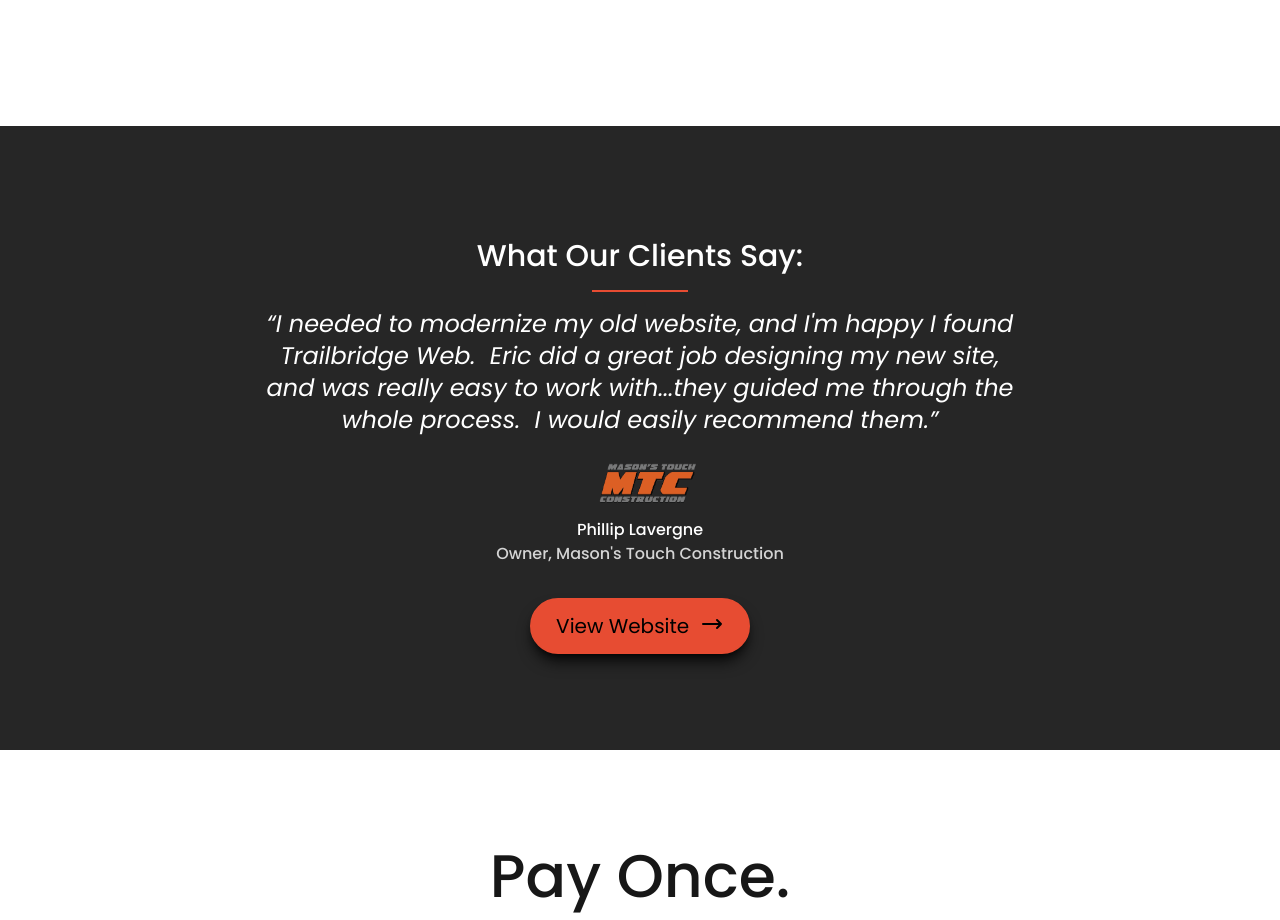
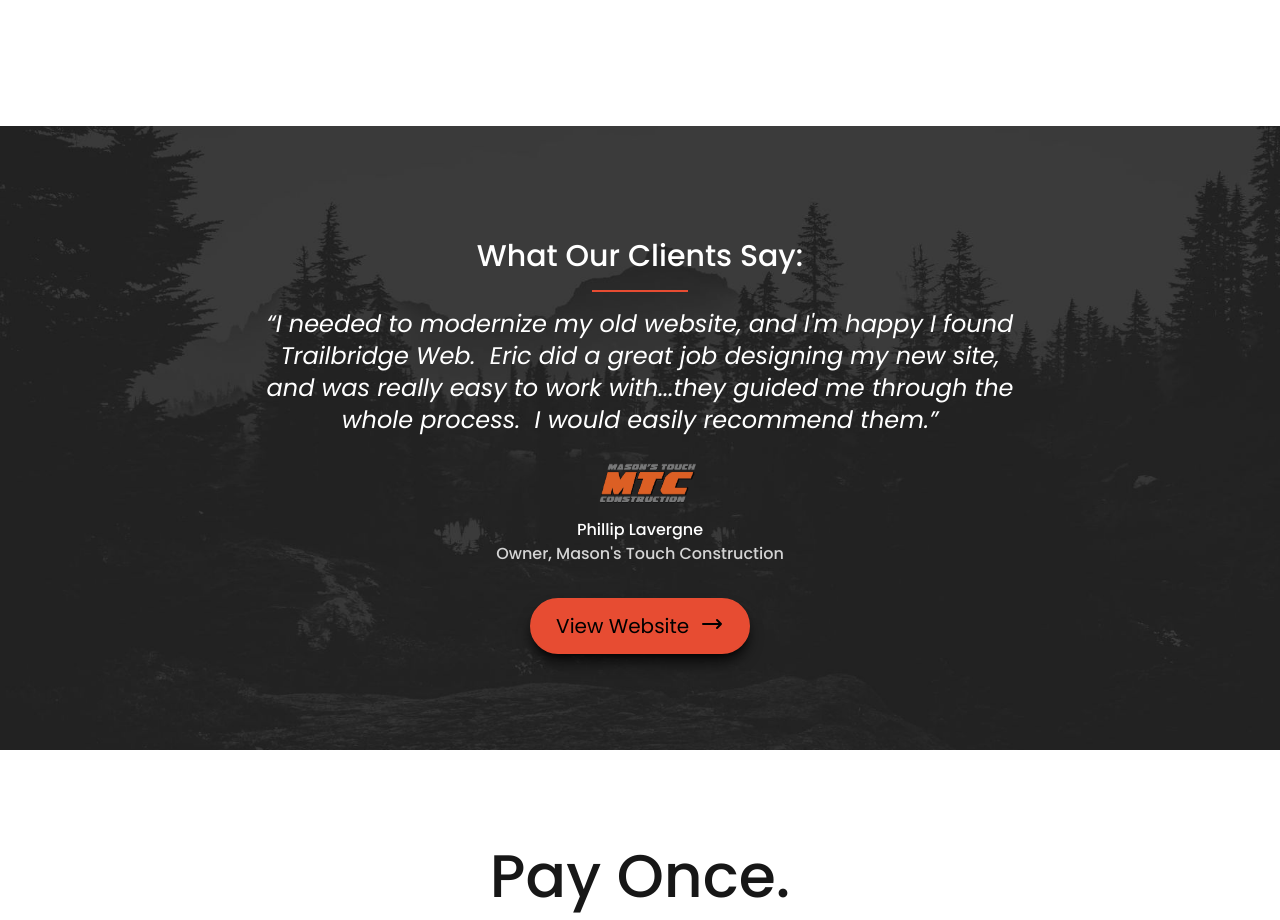
Before and after one commit to EMurrell/Agency-Beta, a Next.js app: page / in a window 1280 px wide. Shown: the part 1520-2440 px from the top of the page. Built offline with nearby package versions, Linux system fonts and the light colour scheme.

Commit message:
add bg to testimonials section

```diff
--- a/components/Testimonial.js
+++ b/components/Testimonial.js
@@ -9,7 +9,7 @@ import FadeIn from "../animations/FadeIn";
 
 export default function Testimonials() {
   return (
-    <section className="px-8 py-16 overflow-hidden text-white md:py-24 font-display bg-neutral-800 ">
+    <section className="px-8 py-16 overflow-hidden text-white bg-center bg-cover md:py-24 font-display bg-testimonial ">
       <div className="flex flex-col justify-center ">
         <FadeUp>
           <h1 className="py-4 text-2xl font-medium text-center md:text-3xl ">
@@ -49,7 +49,7 @@ export default function Testimonials() {
                     Owner, Mason&apos;s Touch Construction
                   </p>
                   <a href="https://masonstouch.com">
-                    <p className="flex flex-row px-6 py-3 mt-8 text-xl text-black border-2 rounded-full shadow-lg font-body hover:bg-transparent shadow-black/80 hover:text-highlight2 border-highlight2 bg-highlight2">
+                    <p className="flex flex-row px-6 py-3 mt-8 text-xl text-black border-2 rounded-full shadow-lg font-body hover:bg-neutral-700 shadow-black/80 hover:text-highlight2 border-highlight2 bg-highlight2">
                       View Website &nbsp;{" "}
                       <ArrowNarrowRightIcon className="w-6 h-6 text-black hover:text-highlight2" />
                     </p>
--- a/tailwind.config.js
+++ b/tailwind.config.js
@@ -16,7 +16,7 @@ module.exports = {
       backgroundImage: {
         hero: "url('/trees.jpg')",
         quote: "url('/dots.svg')",
-        testimonial: "url('/.jpg')",
+        testimonial: "url('/dark-bg2.jpg')",
       },
       colors: {
         highlight1: "#dc2626",
```
Also changed, not shown: public/dark-bg2.jpg (added).
